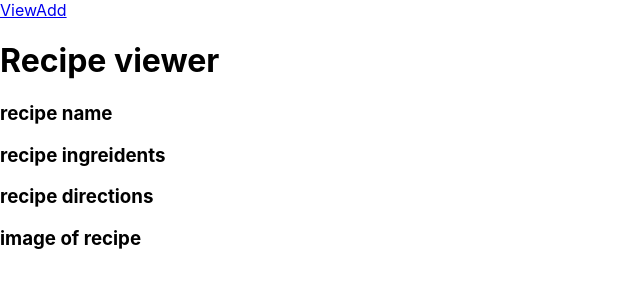
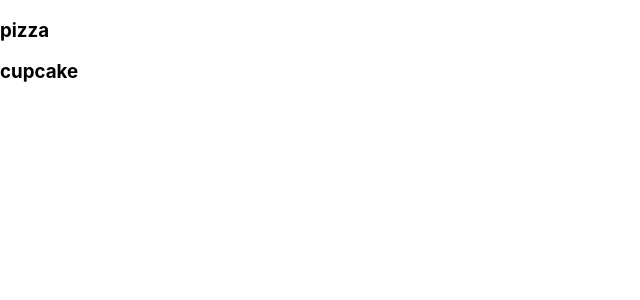
Before and after one commit to Dynamo700/Recipe_application, a React (Create React App) app: page / in a window 1280 px wide. Shown: the top 300 px of the page, without its empty margins (0-640 px from the left). Built offline with nearby package versions, Linux system fonts and the light colour scheme.

Commit message:
recipe values for name, ingreidents, directions and description added in as part of a test.

```diff
--- a/src/App.js
+++ b/src/App.js
@@ -3,19 +3,25 @@ import { Link } from "react-router-dom";
 import { useState, useEffect } from 'react';
 
 export function View() {
+
+  let recipeData = [ {name: "pizza", ingreidents: "cheese, dough, pizza sauce, pepperoni", directions: "cook at 350", description: "round"},
+                      {name: "cupcake", ingreidents: "flour, sugar, egg, water ", direcations: "cook at 400", description: "cupcake"}];
+
+
+  const [recipes, setRecipes] = useState(recipeData);
+
+
+  useEffect( () =>{
+    setRecipes(recipeData)
+  }, [])
+
+
   return(
-    <div>
-      <nav>
-        <Link to="/">View</Link>
-        <Link to="/add">Add</Link>
-      </nav>
-      <h1>Recipe viewer</h1>
-      <h3>recipe name</h3>
-      <h3>recipe ingreidents</h3>
-      <h3>recipe directions</h3>
-      <h3>image of recipe</h3>
-    </div>
-  );
+    recipes.map( (recipes, i)=> {
+      return <h3>{recipes.name}</h3>
+
+    })
+  )
 }
 
 export function Add() {
```
